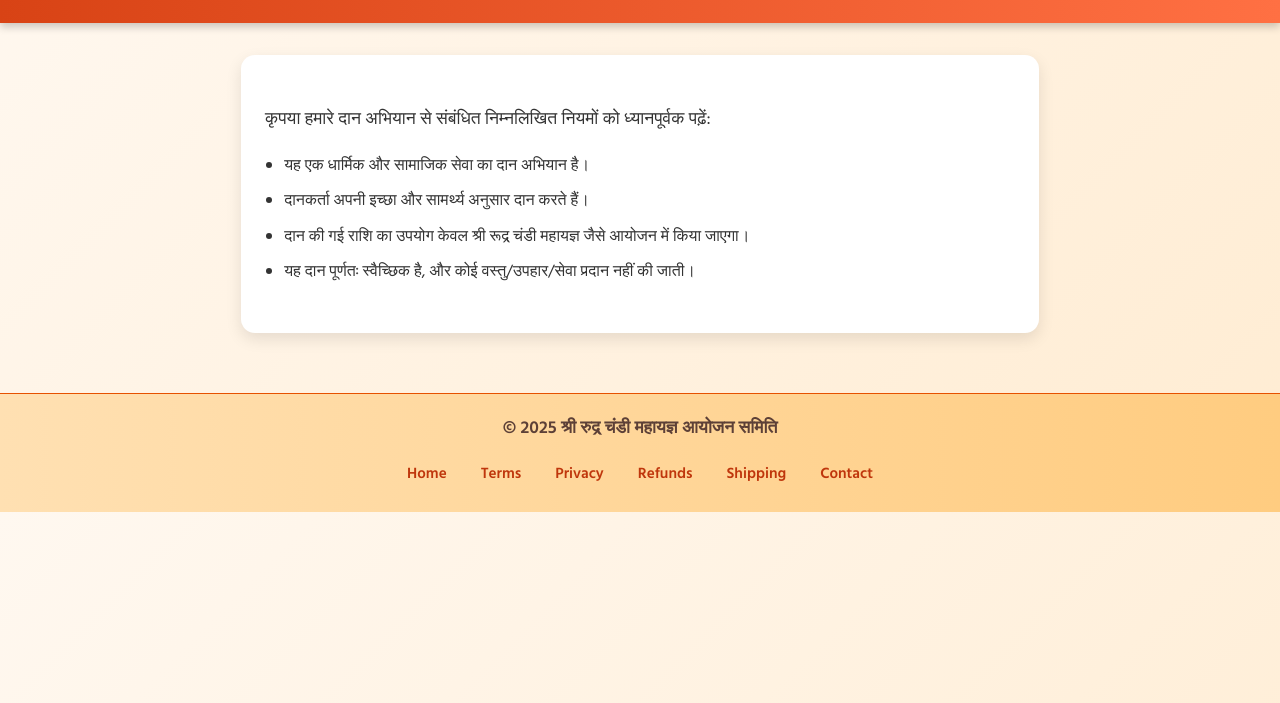
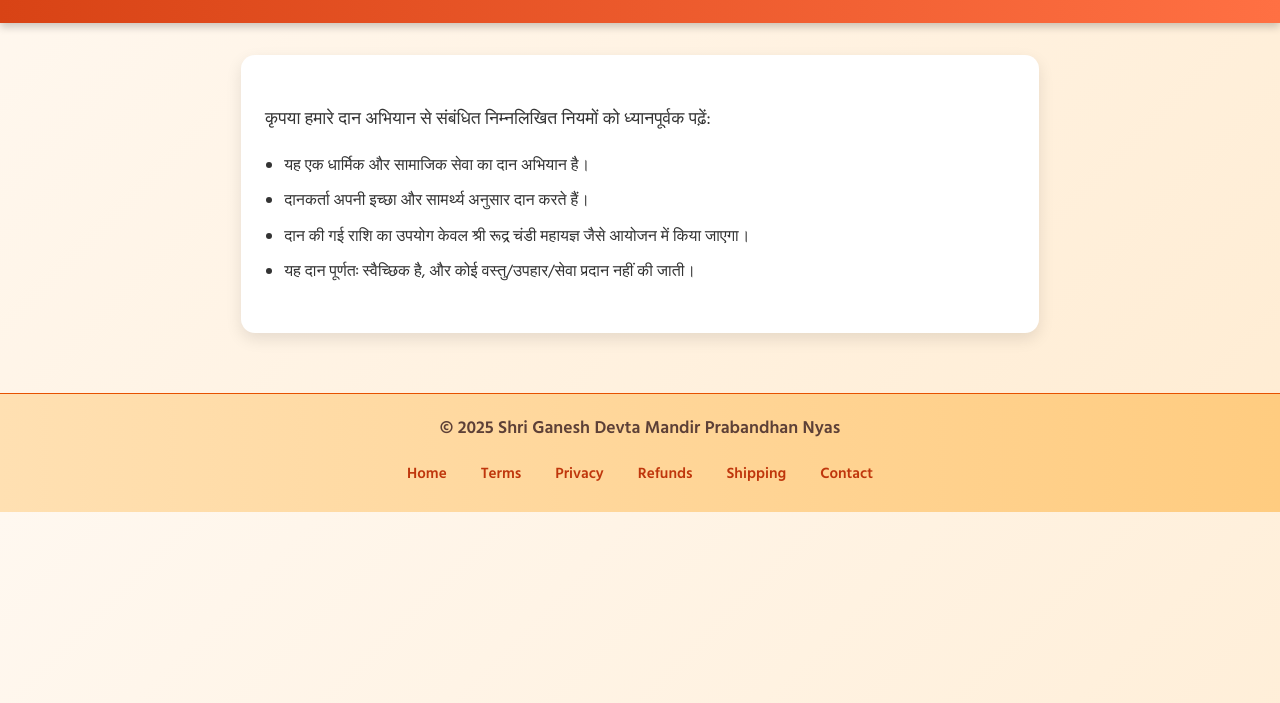
Before and after one commit to ShreeGaneshTemple/crowdfunding, a plain HTML site: page terms.html in a window 1280 px wide. Shown: the part 97-800 px from the top of the page. Drawn offline with Linux system fonts and the light colour scheme.

Commit message:
Update terms.html

```diff
--- a/terms.html
+++ b/terms.html
@@ -126,7 +126,7 @@
 
   <footer class="site-footer">
   <div class="footer-container">
-    <p>© 2025 श्री रुद्र चंडी महायज्ञ आयोजन समिति</p>
+    <p>© 2025 Shri Ganesh Devta Mandir Prabandhan Nyas </p>
     <div class="footer-links">
       <a href="index.html">Home</a>
       <a href="terms.html">Terms</a>
```
